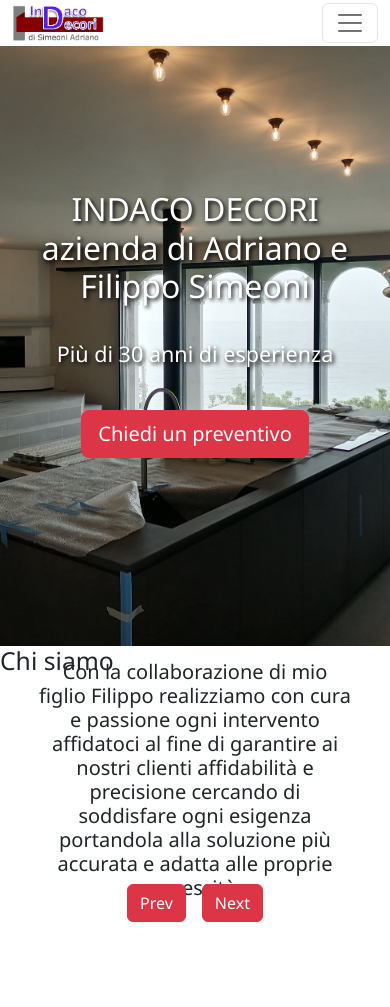
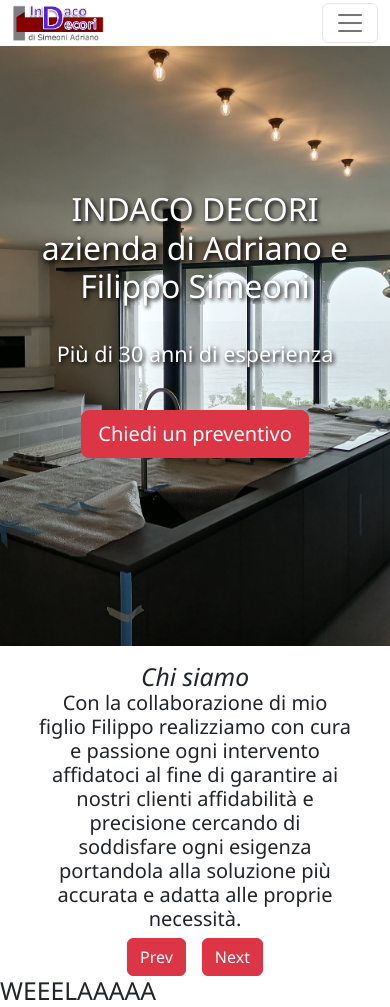
Before and after one commit to EliaMagris/Sime-site, a Vue app: page / in a window 390 px wide. Before the commit the page ends 922 px from the top, so only its background shows below. Built offline with nearby package versions, Linux system fonts and the light colour scheme.

Commit message:
correzioni grafica

```diff
--- a/src/components/MainSim.vue
+++ b/src/components/MainSim.vue
@@ -3,60 +3,66 @@
     <div class="w-100 photo-bg">
       <div class="d-flex title-container text-center justify-content-center">
         <div class="container-text px-4">
-          <h1 class="text-white title-big">INDACO DECORI <br />azienda di Adriano e Filippo Simeoni</h1>
-          <p class="text-white text-info py-4 fs-4">Più di 30 anni di esperienza</p>
+          <h1 class="text-white title-big">
+            INDACO DECORI <br />azienda di Adriano e Filippo Simeoni
+          </h1>
+          <p class="text-white text-info py-4 fs-4">
+            Più di 30 anni di esperienza
+          </p>
           <router-link to="/about-us">
-          <button type="button" class="btn btn-danger btn-lg">Chiedi un preventivo</button>
+            <button type="button" class="btn btn-danger btn-lg">
+              Chiedi un preventivo
+            </button>
           </router-link>
         </div>
       </div>
     </div>
-    <h2>Chi siamo</h2>
-    <div class="d-flex  justify-content-center">
-
+    <h2 class="mb-md-2 ChiSiam text-center pt-3 pb-lg-3 pb-xl-2"><i>Chi siamo</i></h2>
+    <div class="d-flex justify-content-center">
       <div>
-
         <div class="slideshow">
           <div class="slideshow-container">
-      <div v-for="(slide, index) in slides" :key="index" class="slide" :class="{'active': index === currentIndex}">
-        <h5>{{ slide.text }}</h5>
+            <div
+              v-for="(slide, index) in slides"
+              :key="index"
+              class="slide"
+              :class="{ active: index === currentIndex }"
+            >
+              <h5 class="testoD">{{ slide.text }}</h5>
             </div>
           </div>
-    <div class="controls">
+          <div class="controls mt-lg-3 mt-xl-2">
             <button @click="prevSlide" class="prev btn btn-danger">Prev</button>
             <button @click="nextSlide" class="next btn btn-danger">Next</button>
           </div>
         </div>
-
-
-
       </div>
+    </div>
+    <div>
+      <h2>WEEELAAAAA</h2>
     </div>
   </div>
 </template>
 
 <script>
 export default {
-  name: 'MainSim',
+  name: "MainSim",
   props: {},
   data() {
     return {
       slides: [
         {
-
-          text: "Con la collaborazione di mio figlio Filippo realizziamo con cura e passione ogni intervento affidatoci al fine di garantire ai nostri clienti affidabilità e precisione cercando di soddisfare ogni esigenza portandola alla soluzione più accurata e adatta alle proprie necessità."
+          text: "Con la collaborazione di mio figlio Filippo realizziamo con cura e passione ogni intervento affidatoci al fine di garantire ai nostri clienti affidabilità e precisione cercando di soddisfare ogni esigenza portandola alla soluzione più accurata e adatta alle proprie necessità.",
         },
         {
-
-          text: "Utilizziamo prodotti di alta qualità all'acqua e atossici per la prevenzione di muffe, problemi di condense e umidità garantendone i risultati nel tempo."
+          text: "Utilizziamo prodotti di alta qualità all'acqua e atossici per la prevenzione di muffe, problemi di condense e umidità garantendone i risultati nel tempo.",
         },
         {
-
-          text: "Le coibentazioni esterne le realizziamo con materiali innovativi e performanti di ultima generazione, rimaniamo a disposizione per sopralluoghi e formulazione di preventivi gratuiti."
-        }
+          text: "Le coibentazioni esterne le realizziamo con materiali innovativi e performanti di ultima generazione, rimaniamo a disposizione per sopralluoghi e formulazione di preventivi gratuiti.",
+        },
       ],
       currentIndex: 0,
-      intervalId: null
+      intervalId: null,
     };
   },
   mounted() {
@@ -75,13 +81,14 @@ export default {
       this.currentIndex = (this.currentIndex + 1) % this.slides.length;
     },
     prevSlide() {
-      this.currentIndex = (this.currentIndex - 1 + this.slides.length) % this.slides.length;
-    }
+      this.currentIndex =
+        (this.currentIndex - 1 + this.slides.length) % this.slides.length;
+    },
   },
   beforeDestroy() {
     this.stopSlideshow();
-  }
-}
+  },
+};
 </script>
 
 <!-- Add "scoped" attribute to limit CSS to this component only -->
@@ -92,10 +99,17 @@ export default {
   }
 }
 @media screen and (max-width: 991px) {
+  .ChiSiam{
+    margin-bottom: 3rem;
+  };
+
 }
 @media screen and (max-width: 576px) {
   .title-big {
     font-size: 2rem;
+  }
+  .controls{
+    margin-top: 3rem;
   }
 }
 
@@ -130,7 +144,7 @@ export default {
   flex-direction: column;
   justify-content: center;
   align-items: center;
-  height: 200px;
+  height: 150px;
 }
 .slide {
   display: none;
```
Lines whose indentation alone changed are shown as unchanged.
